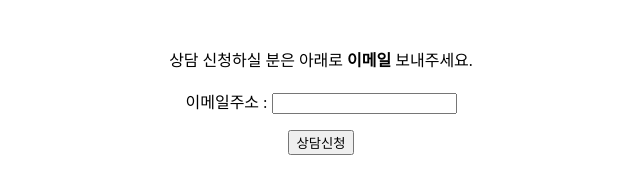
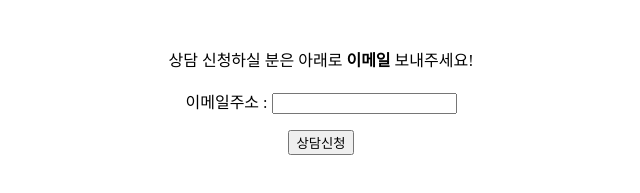
Before and after one commit to tigerjin7/arthrixon-detail-copy, a plain HTML site: page index.html in a window 1280 px wide. Shown: the part 2299-2492 px from the top of the page, 319-959 px from the left. Drawn offline with Linux system fonts and the light colour scheme.

Commit message:
241105-2

```diff
--- a/index.html
+++ b/index.html
@@ -65,7 +65,7 @@
             <br>
             <form align="center" action="">
                 <p>
-                    상담 신청하실 분은 아래로 <strong>이메일</strong> 보내주세요.<br><br>
+                    상담 신청하실 분은 아래로 <strong>이메일</strong> 보내주세요!<br><br>
                     이메일주소 : <input type="text" name="신청자">
                 </p>
                 <input type="submit" value="상담신청">
```
